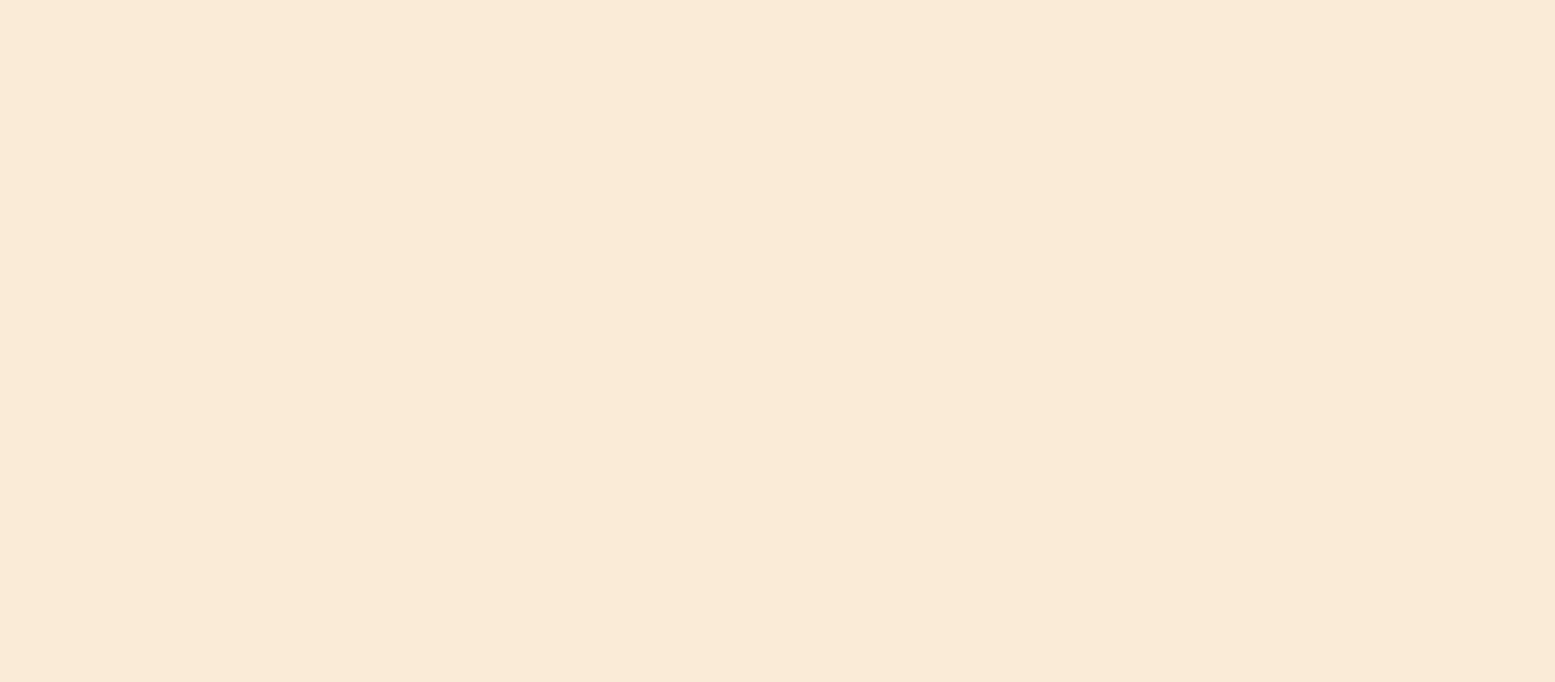
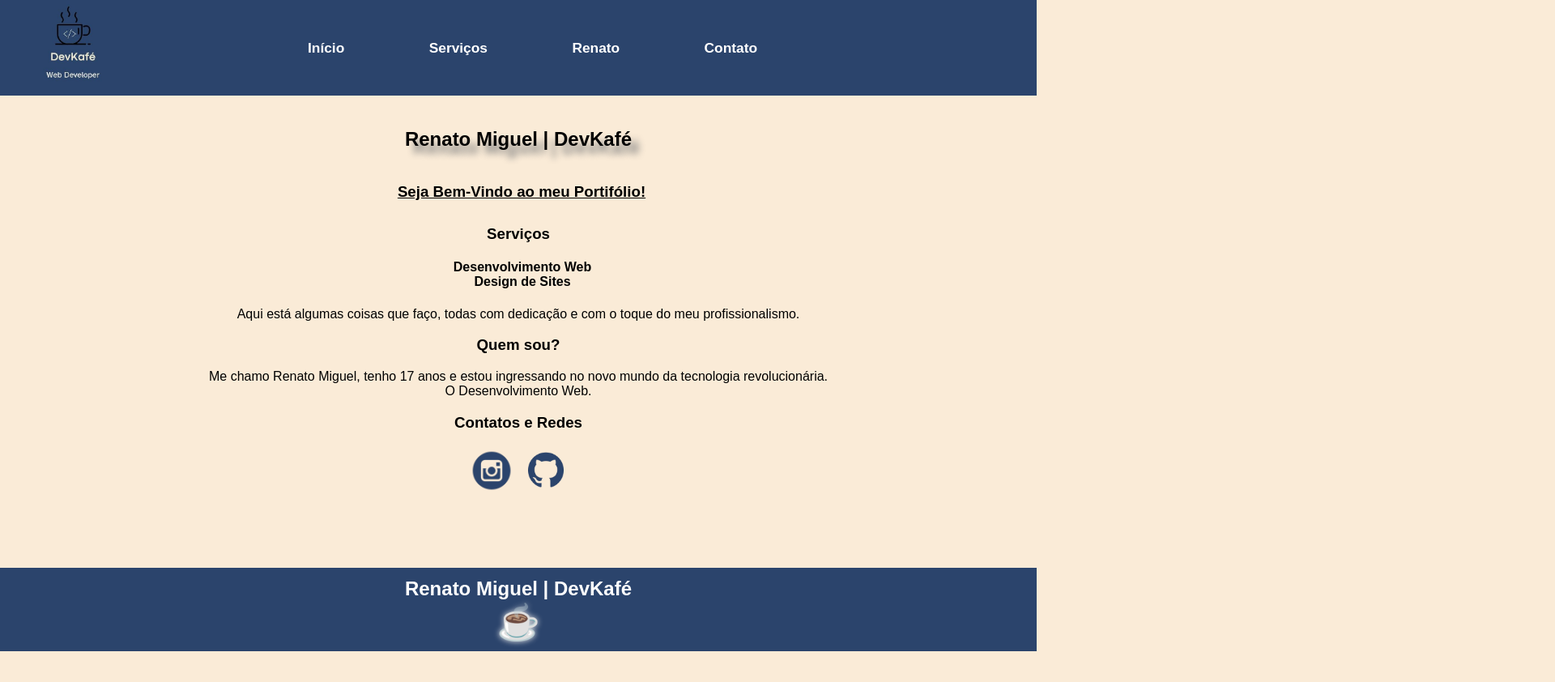
Before and after one commit to RenatoDevK/POP, a plain HTML site: page index.html in a window 1280 px wide. Shown: the top 842 px of the page at 81% size, 1920 px wide, since content can reach past the window. After the commit the page ends 804 px from the top, so only its background shows below. Drawn offline with Linux system fonts and the light colour scheme.

Commit message:
Update POP(c).css

```diff
--- a/POP(c).css
+++ b/POP(c).css
@@ -1,13 +1,13 @@
 body{
     font-family: Arial, sans-serif;
-    margin: 100%;
-    padding: 100%;
+    margin: 0;
+    padding: 0;
     background-color: rgb(250, 235, 215);
 
 }
 
 header{
-    padding: 100%;
+    padding: 0px 0px;
     color: white;
     background-color: rgb(43, 68, 108);
     text-align: center;
@@ -67,7 +67,7 @@ nav ul li a{
 }
 
 footer{
-    padding: 100%;
+    padding: 10px 0px;
     margin-top: 68px;
     text-align: center;
     background-color: rgb(43, 68, 108);
```
